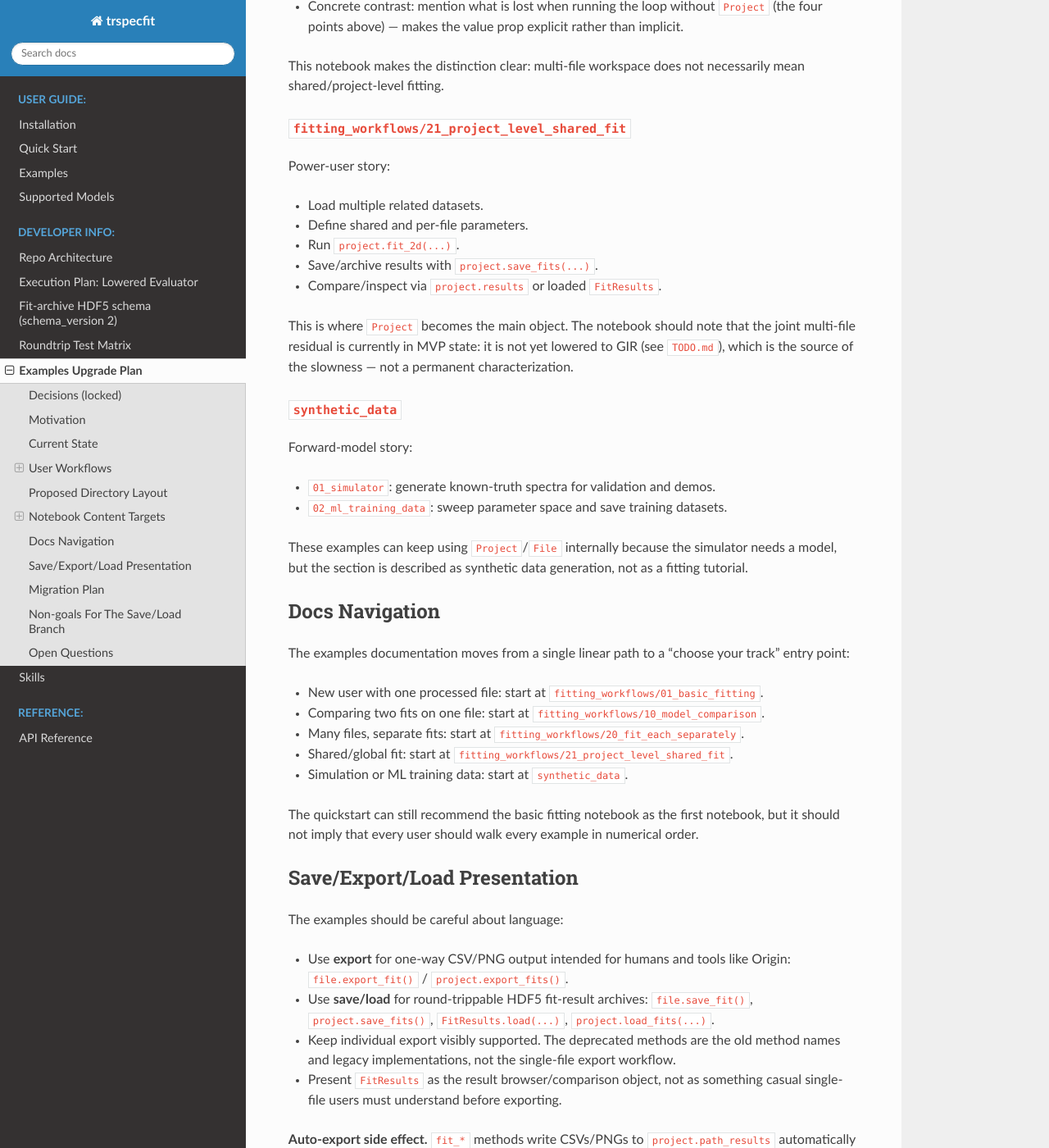
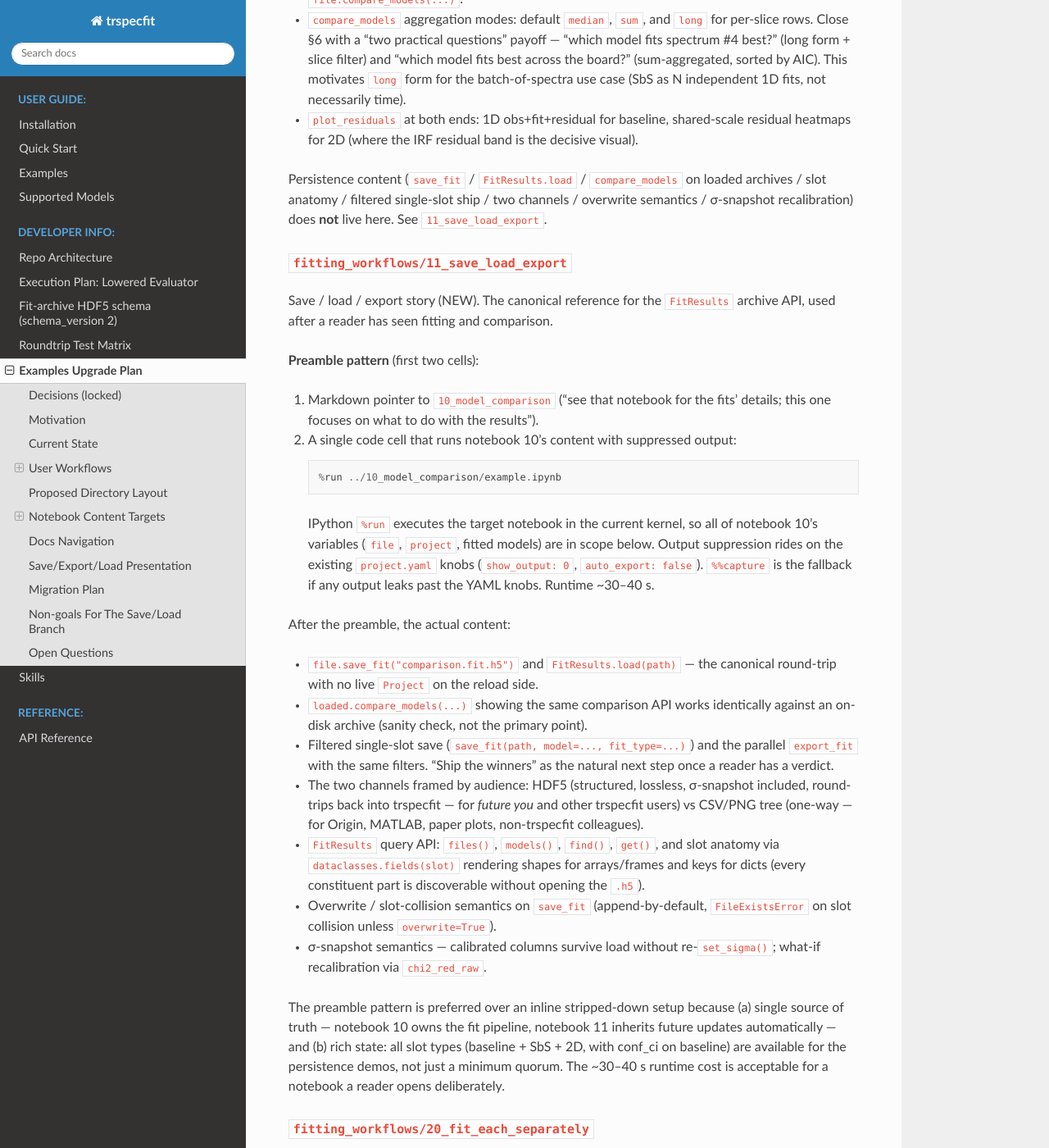
Before and after one commit to InfinityMonkeyAtWork/time-resolved-spectroscopy-fit, a Sphinx documentation site: the page built from docs/design/examples_upgrade.md, in a window 1280 px wide and 1400 px high, scrolled down 4814 px. Shown: the whole window at 82% size. Built offline with Sphinx 7.4.7 and the Read the Docs theme 3.1.0, drawn with Linux system fonts in a browser that asks for light colours; some of the changed text lies outside the part shown.

Commit message:
improved model comparison example notebook

````diff
--- a/docs/design/examples_upgrade.md
+++ b/docs/design/examples_upgrade.md
@@ -16,9 +16,29 @@ work to deserve its own branch.
   (existing name kept) and `synthetic_data/` (renamed from
   `data_generation/`). No `data_preparation/` track in this pass.
 - Inside `fitting_workflows/`, layout is flat with three numeric blocks:
-  **01–04** = fitting skills on a single file; **10** = post-fit comparison;
-  **20+** = multi-file workflows. `fitting_workflows/README.md` documents the
-  legend.
+  **01–04** = fitting skills on a single file; **10–11** = post-fit work
+  (comparison, persistence, export); **20+** = multi-file workflows.
+  `fitting_workflows/README.md` documents the legend.
+- `10_model_comparison` is strictly about model comparison. The
+  persistence / inspection / export side (save/load h5, browse loaded
+  archives, ship single slots, the two-channels framing) moves to a
+  sibling notebook `11_save_load_export`. Each notebook has one job, and
+  notebook 11 gets a discoverable filesystem location that can be linked
+  from `save_fit` / `export_fit` docstrings, the README, and the CHANGELOG.
+- Notebook 11 uses notebook 10's full pipeline as its preamble via the
+  IPython `%run` magic (`%run ../10_model_comparison/example.ipynb`),
+  preceded by a one-line markdown pointer ("see `10_model_comparison`
+  for the fitting/comparison details; this notebook focuses on what to
+  do with the results"). Output suppression rides on the existing
+  `project.yaml` knobs already used by `10_model_comparison`
+  (`show_output: 0`, `auto_export: false`); `%%capture` is the fallback,
+  not the default mechanism. Expected preamble runtime ~30–40 s
+  (baseline fits <1 s each, SbS ~10 s each, 2D fits a few seconds each)
+  — acceptable for a notebook a reader opens deliberately. Single
+  source of truth: notebook 10 owns the fit pipeline; notebook 11
+  inherits any future updates automatically and ends up with rich state
+  (baseline + SbS + 2D slots, σ snapshot, conf_ci) available for the
+  persistence demos.
 - Casual user's mental model = `File`. `file.save_fit()` saves a snapshot of
   completed fits for this file, keeping the latest slot per model / fit type /
   selection (snapshot semantics inherited from `Project.save_fits`). It is the
@@ -153,7 +173,8 @@ examples/
     02_dependent_parameters/
     03_multi_cycle_dynamics/                      # renamed from 03_multi_cycle
     04_parameter_profiles/                        # renamed from 04_par_profiles
-    10_model_comparison/                          # block 1x: comparison (NEW)
+    10_model_comparison/                          # block 1x: post-fit work
+    11_save_load_export/                          # block 1x: post-fit work (NEW)
     20_fit_each_separately/                       # block 2x: multi-file (NEW, bridge)
     21_project_level_shared_fit/                  # was 05_project_level_fitting
   synthetic_data/                                 # renamed from data_generation
@@ -164,7 +185,7 @@ examples/
 Numbering convention documented in `fitting_workflows/README.md`:
 
 - **0x** — fitting skills on a single file.
-- **1x** — post-fit comparison.
+- **1x** — post-fit work (comparison, persistence, export).
 - **2x** — multi-file workflows.
 
 The flat layout with three numeric blocks keeps alphabetical sort intact while
@@ -193,19 +214,86 @@ Core "one file" story:
 
 ### `fitting_workflows/10_model_comparison`
 
-Post-fit comparison story (NEW):
+Post-fit comparison story (NEW). Strictly model selection — persistence,
+inspection, and export move to the sibling notebook `11_save_load_export`
+so each notebook has one job.
 
-- Two models, one file. Compress the fitting cells — readers have seen the
-  fit API in 01–04, so this notebook glosses over fitting and focuses on
-  comparison.
-- In-session comparison via `project.results.compare_models(...)` and the
-  sugar delegate `file.compare_models(modelA, modelB)`.
-- Round-trip: fit both models first, then write one archive snapshot with
-  `file.save_fit("comparison.fit.h5")` → reload via `FitResults.load(path)` →
-  repeat comparison without a live `Project`. Avoid teaching repeated writes to
-  the same default archive until overwrite/filtering behavior is the topic.
-- Briefly show `compare_models` aggregation modes (default `median` vs `long`
-  for per-slice rows).
+- Two models, one file. Compress the fitting cells — readers have seen
+  the fit API in 01–04, so this notebook glosses over fitting and
+  focuses on comparison.
+- Three comparison stories, each isolating one structural choice:
+  baseline (line shape), SbS (parsimony), 2D (instrument response).
+- In-session comparison via `project.results.compare_models(...)` and
+  the sugar delegate `file.compare_models(...)`.
+- `compare_models` aggregation modes: default `median`, `sum`, and
+  `long` for per-slice rows. Close §6 with a "two practical questions"
+  payoff — "which model fits spectrum #4 best?" (long form + slice
+  filter) and "which model fits best across the board?" (sum-aggregated,
+  sorted by AIC). This motivates `long` form for the batch-of-spectra
+  use case (SbS as N independent 1D fits, not necessarily time).
+- `plot_residuals` at both ends: 1D obs+fit+residual for baseline,
+  shared-scale residual heatmaps for 2D (where the IRF residual band is
+  the decisive visual).
+
+Persistence content (`save_fit` / `FitResults.load` / `compare_models`
+on loaded archives / slot anatomy / filtered single-slot ship / two
+channels / overwrite semantics / σ-snapshot recalibration) does **not**
+live here. See `11_save_load_export`.
+
+### `fitting_workflows/11_save_load_export`
+
+Save / load / export story (NEW). The canonical reference for the
+`FitResults` archive API, used after a reader has seen fitting and
+comparison.
+
+**Preamble pattern** (first two cells):
+
+1. Markdown pointer to `10_model_comparison` ("see that notebook for the
+   fits' details; this one focuses on what to do with the results").
+2. A single code cell that runs notebook 10's content with suppressed
+   output:
+
+   ```python
+   %run ../10_model_comparison/example.ipynb
+   ```
+
+   IPython `%run` executes the target notebook in the current kernel,
+   so all of notebook 10's variables (`file`, `project`, fitted models)
+   are in scope below. Output suppression rides on the existing
+   `project.yaml` knobs (`show_output: 0`, `auto_export: false`).
+   `%%capture` is the fallback if any output leaks past the YAML knobs.
+   Runtime ~30–40 s.
+
+After the preamble, the actual content:
+
+- `file.save_fit("comparison.fit.h5")` and `FitResults.load(path)` —
+  the canonical round-trip with no live `Project` on the reload side.
+- `loaded.compare_models(...)` showing the same comparison API works
+  identically against an on-disk archive (sanity check, not the primary
+  point).
+- Filtered single-slot save (`save_fit(path, model=..., fit_type=...)`)
+  and the parallel `export_fit` with the same filters. "Ship the
+  winners" as the natural next step once a reader has a verdict.
+- The two channels framed by audience: HDF5 (structured, lossless,
+  σ-snapshot included, round-trips back into trspecfit — for *future
+  you* and other trspecfit users) vs CSV/PNG tree (one-way — for
+  Origin, MATLAB, paper plots, non-trspecfit colleagues).
+- `FitResults` query API: `files()`, `models()`, `find()`, `get()`,
+  and slot anatomy via `dataclasses.fields(slot)` rendering shapes for
+  arrays/frames and keys for dicts (every constituent part is
+  discoverable without opening the `.h5`).
+- Overwrite / slot-collision semantics on `save_fit` (append-by-default,
+  `FileExistsError` on slot collision unless `overwrite=True`).
+- σ-snapshot semantics — calibrated columns survive load without
+  re-`set_sigma()`; what-if recalibration via `chi2_red_raw`.
+
+The preamble pattern is preferred over an inline stripped-down setup
+because (a) single source of truth — notebook 10 owns the fit pipeline,
+notebook 11 inherits future updates automatically — and (b) rich state:
+all slot types (baseline + SbS + 2D, with conf_ci on baseline) are
+available for the persistence demos, not just a minimum quorum. The
+~30–40 s runtime cost is acceptable for a notebook a reader opens
+deliberately.
 
 ### `fitting_workflows/20_fit_each_separately`
 
@@ -262,6 +350,8 @@ track" entry point:
   `fitting_workflows/01_basic_fitting`.
 - Comparing two fits on one file: start at
   `fitting_workflows/10_model_comparison`.
+- Saving, loading, or exporting fit results (HDF5 archive or CSV/PNG
+  tree): start at `fitting_workflows/11_save_load_export`.
 - Many files, separate fits: start at
   `fitting_workflows/20_fit_each_separately`.
 - Shared/global fit: start at
@@ -320,9 +410,19 @@ files appearing on disk before they "exported."
    - `data_generation/simulator` → `synthetic_data/01_simulator`
    - `data_generation/ml_training` → `synthetic_data/02_ml_training_data`
 
-4. Add new notebooks:
-   - `fitting_workflows/10_model_comparison/`
-   - `fitting_workflows/20_fit_each_separately/`
+4. Split and add notebooks:
+   - `fitting_workflows/10_model_comparison/` — already exists post
+     fit-saving merge. Trim to comparison-only: lift §8 (Save → Load →
+     Compare Across Sessions), §9 (Browse the Loaded Archive), the
+     "Ship just the winning fits" subsection, and the persistence
+     bullets/tips into `11_save_load_export`. Update its intro
+     table-of-contents (drop bullets about save/load/export) and the
+     Tips block accordingly.
+   - `fitting_workflows/11_save_load_export/` — NEW. Two-cell preamble
+     (markdown pointer + `%run ../10_model_comparison/example.ipynb`),
+     then the content lifted from the pre-split notebook 10. See the
+     content target above for the full scope.
+   - `fitting_workflows/20_fit_each_separately/` — NEW.
 
 5. Add `fitting_workflows/README.md` documenting the 0x / 1x / 2x numeric-block
    legend.
````
Also changed, not shown: 3 other files.
